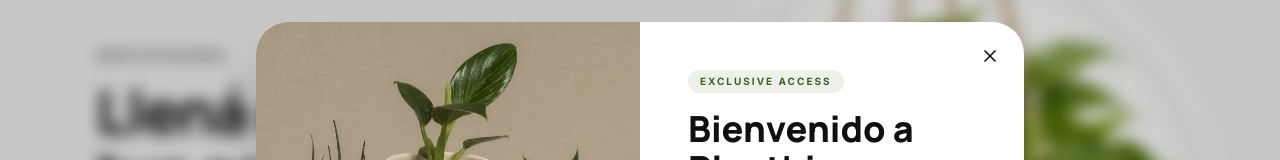
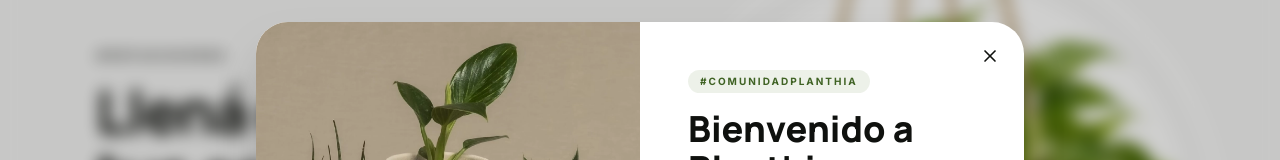
Before and after one commit to polinacodes/planthia-ecommerce-front, a Next.js app: page / in a window 1280 px wide. Shown: the part 169-329 px from the top of the page. Built offline with nearby package versions, Linux system fonts and the light colour scheme; no server answers.

Commit message:
copy(newsletter): popup badge in Spanish

```diff
--- a/src/components/layout/NewsletterPopup.tsx
+++ b/src/components/layout/NewsletterPopup.tsx
@@ -54,7 +54,7 @@ export default function NewsletterPopup() {
 
             <div className="w-full md:w-1/2 p-8 md:p-12 flex flex-col justify-center">
               <span className="inline-block px-3 py-1 rounded-full bg-planthia-green/10 text-planthia-green-dark font-bold text-[10px] uppercase tracking-[0.2em] mb-4 self-start">
-                Exclusive Access
+                #ComunidadPlanthia
               </span>
               <h2 className="text-4xl font-headline font-extrabold text-planthia-dark mb-3">
                 Bienvenido a Planthia<span className="text-planthia-green">.</span>
```
